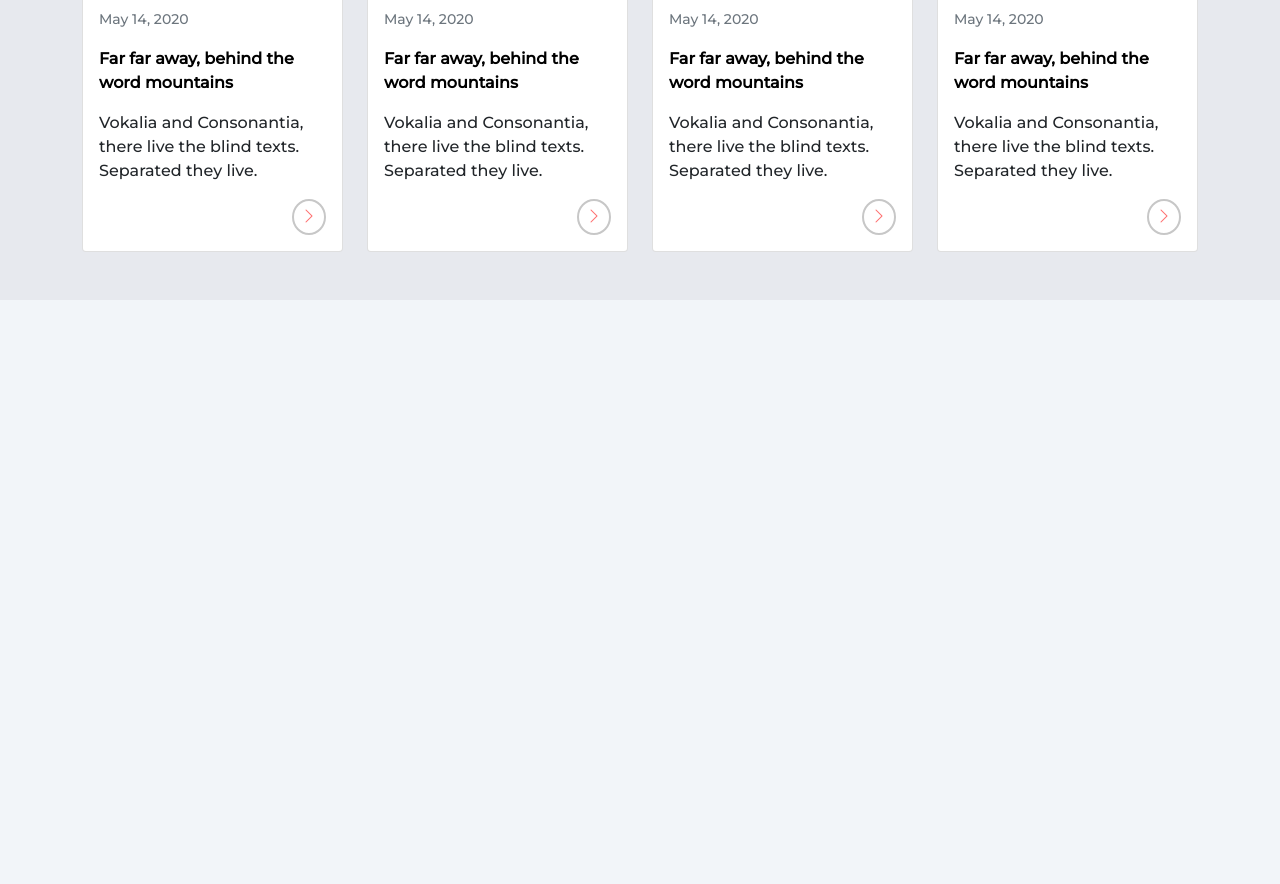
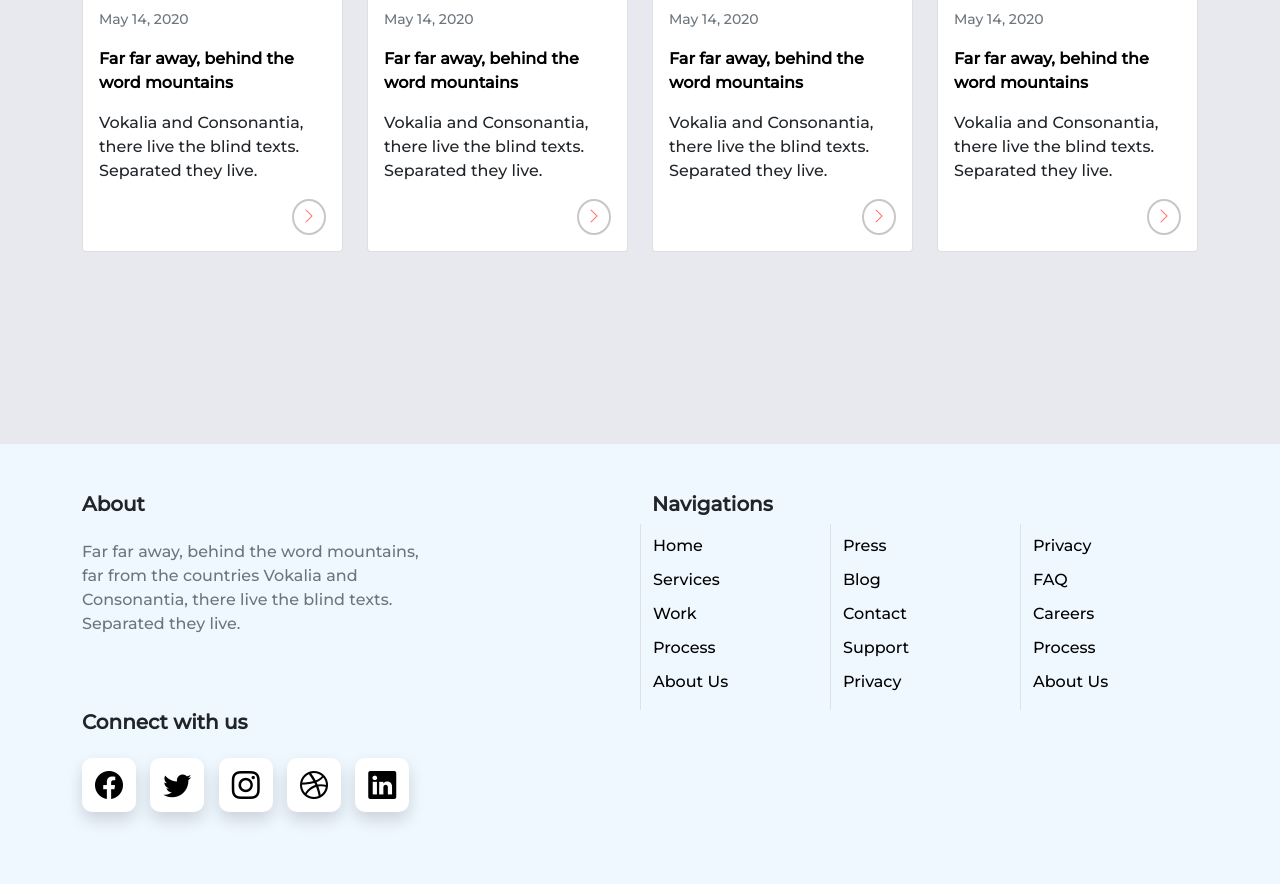
Before and after one commit to Mahdi-Tavakkoli/Complete-Project-6, a website: page index.html in a window 1280 px wide. Shown: the part 5403-6287 px from the top of the page. Before the commit the page ends 5703 px from the top, so only its background shows below. Drawn offline with nearby package versions, Linux system fonts and the light colour scheme.

Commit message:
Footer Section added to Project

```diff
--- a/index.html
+++ b/index.html
@@ -577,7 +577,8 @@
                             <div class="card-body">
                                 <small class="text-muted">May 14, 2020</small>
                                 <br>
-                                <a href="#" class="fw-bold my-3 d-block main-title-of-blog">Far far away, behind the word mountains</a>
+                                <a href="#" class="fw-bold my-3 d-block main-title-of-blog">Far far away, behind the
+                                    word mountains</a>
                                 <p>Vokalia and Consonantia, there live the blind texts. Separated they live.</p>
                                 <div class="d-flex justify-content-end readMoreBox">
                                     <a href="#" class="text-right readMoreBtn">
@@ -598,7 +599,8 @@
                             <div class="card-body">
                                 <small class="text-muted">May 14, 2020</small>
                                 <br>
-                                <a href="#" class="fw-bold my-3 d-block main-title-of-blog">Far far away, behind the word mountains</a>
+                                <a href="#" class="fw-bold my-3 d-block main-title-of-blog">Far far away, behind the
+                                    word mountains</a>
                                 <p>Vokalia and Consonantia, there live the blind texts. Separated they live.</p>
                                 <div class="d-flex justify-content-end readMoreBox">
                                     <a href="#" class="text-right readMoreBtn">
@@ -619,7 +621,8 @@
                             <div class="card-body">
                                 <small class="text-muted">May 14, 2020</small>
                                 <br>
-                                <a href="#" class="fw-bold my-3 d-block main-title-of-blog">Far far away, behind the word mountains</a>
+                                <a href="#" class="fw-bold my-3 d-block main-title-of-blog">Far far away, behind the
+                                    word mountains</a>
                                 <p>Vokalia and Consonantia, there live the blind texts. Separated they live.</p>
                                 <div class="d-flex justify-content-end readMoreBox">
                                     <a href="#" class="text-right readMoreBtn">
@@ -640,7 +643,8 @@
                             <div class="card-body">
                                 <small class="text-muted">May 14, 2020</small>
                                 <br>
-                                <a href="#" class="fw-bold my-3 d-block main-title-of-blog">Far far away, behind the word mountains</a>
+                                <a href="#" class="fw-bold my-3 d-block main-title-of-blog">Far far away, behind the
+                                    word mountains</a>
                                 <p>Vokalia and Consonantia, there live the blind texts. Separated they live.</p>
                                 <div class="d-flex justify-content-end readMoreBox">
                                     <a href="#" class="text-right readMoreBtn">
@@ -655,6 +659,94 @@
             </div>
         </div>
     </section>
+
+    <!-- BR Section XD -->
+    <section class="bg-main3">
+        <br><br><br>
+        <br><br><br>
+    </section>
+
+    <!-- Footer -->
+    <footer>
+        <div class="container-fluid bg-main4 py-5">
+            <div class="container">
+                <div class="row justify-content-between">
+                    <div class="col-lg-4 col-sm-12">
+                        <div>
+                            <h5 class="text-dark fw-bold">About</h5>
+                            <p class="text-muted my-4">
+                                Far far away, behind the word mountains, far from the countries Vokalia and Consonantia,
+                                there live the blind texts. Separated they live.
+                            </p>
+                        </div>
+                    </div>
+                    <div class="col-lg-6 col-sm-12">
+                        <h5 class="text-dark fw-bold">Navigations</h5>
+                        <div class="row">
+                            <div class="col-4 border-start">
+                                <ul class="list-unstyled">
+                                    <li class="footer-item"><a href="#">Home</a></li>
+                                    <li class="footer-item"><a href="#">Services</a></li>
+                                    <li class="footer-item"><a href="#">Work</a></li>
+                                    <li class="footer-item"><a href="#">Process</a></li>
+                                    <li class="footer-item"><a href="#">About Us</a></li>
+                                </ul>
+                            </div>
+                            <div class="col-4 border-start">
+                                <ul class="list-unstyled">
+                                    <li class="footer-item"><a href="#">Press</a></li>
+                                    <li class="footer-item"><a href="#">Blog</a></li>
+                                    <li class="footer-item"><a href="#">Contact</a></li>
+                                    <li class="footer-item"><a href="#">Support</a></li>
+                                    <li class="footer-item"><a href="#">Privacy</a></li>
+                                </ul>
+                            </div>
+                            <div class="col-4 border-start">
+                                <ul class="list-unstyled">
+                                    <li class="footer-item"><a href="#">Privacy</a></li>
+                                    <li class="footer-item"><a href="#">FAQ</a></li>
+                                    <li class="footer-item"><a href="#">Careers</a></li>
+                                    <li class="footer-item"><a href="#">Process</a></li>
+                                    <li class="footer-item"><a href="#">About Us</a></li>
+                                </ul>
+                            </div>
+                        </div>
+                    </div>
+                    <div class="col-lg-4 col-sm-12">
+                        <div>
+                            <h5 class="text-dark fw-bold">Connect with us</h5>
+                            <ul class="list-unstyled my-4">
+                                <!-- Icon 1 - Facebook -->
+                                <a href="#" class="footer-icon shadow">
+                                    <i class="bi d-inline-flex bi-facebook fs-3"></i>
+                                </a>
+
+                                <!-- Icon 2 - Twitter -->
+                                <a href="#" class="footer-icon shadow">
+                                    <i class="bi d-inline-flex bi-twitter fs-3"></i>
+                                </a>
+
+                                <!-- Icon 3 - Instagram -->
+                                <a href="#" class="footer-icon shadow">
+                                    <i class="bi d-inline-flex bi-instagram fs-3"></i>
+                                </a>
+
+                                <!-- Icon 4 - dribbble -->
+                                <a href="#" class="footer-icon shadow">
+                                    <i class="bi d-inline-flex bi-dribbble fs-3"></i>
+                                </a>
+
+                                <!-- Icon 6 - linkedinbook -->
+                                <a href="#" class="footer-icon shadow">
+                                    <i class="bi d-inline-flex bi-linkedin fs-3"></i>
+                                </a>
+                            </ul>
+                        </div>
+                    </div>
+                </div>
+            </div>
+        </div>
+    </footer>
 </body>
 <!-- Bootstrap.bundle.min.js File -->
 <script src="./node_modules/bootstrap/dist/js/bootstrap.bundle.min.js"></script>
--- /dev/null
+++ b/scss/_footer.scss
@@ -0,0 +1,28 @@
+.footer-item a{
+    color: black;
+    text-decoration: none;
+    @include transition(color 300ms)
+}
+
+.footer-item{
+    margin: 10px 0;
+}
+
+.footer-item a:hover{
+    color: $color-primary;
+}
+
+.footer-icon{
+    text-decoration: none;
+    color: black;
+    background-color: #ffffff;
+    display: inline-flex;
+    padding: 13px;
+    border-radius: 10px;
+    margin: 0px 10px 0 0;
+    @include transition(color 200ms);
+}
+
+.footer-icon:hover{
+    color: $color-primary;
+}
--- a/scss/_variable.scss
+++ b/scss/_variable.scss
@@ -6,3 +6,7 @@ $bg-color-3 : #e7e9ee;
 .bg-main3{
     background-color: $bg-color-3;
 }
+
+.bg-main4{
+    background-color: aliceblue;
+}
--- a/scss/main.scss
+++ b/scss/main.scss
@@ -6,6 +6,7 @@
 @import "./features";
 @import "./coment";
 @import "./blog";
+@import "./footer";
 
 // Base Style
 * {
```
Also changed, not shown: css/main.min.css.
